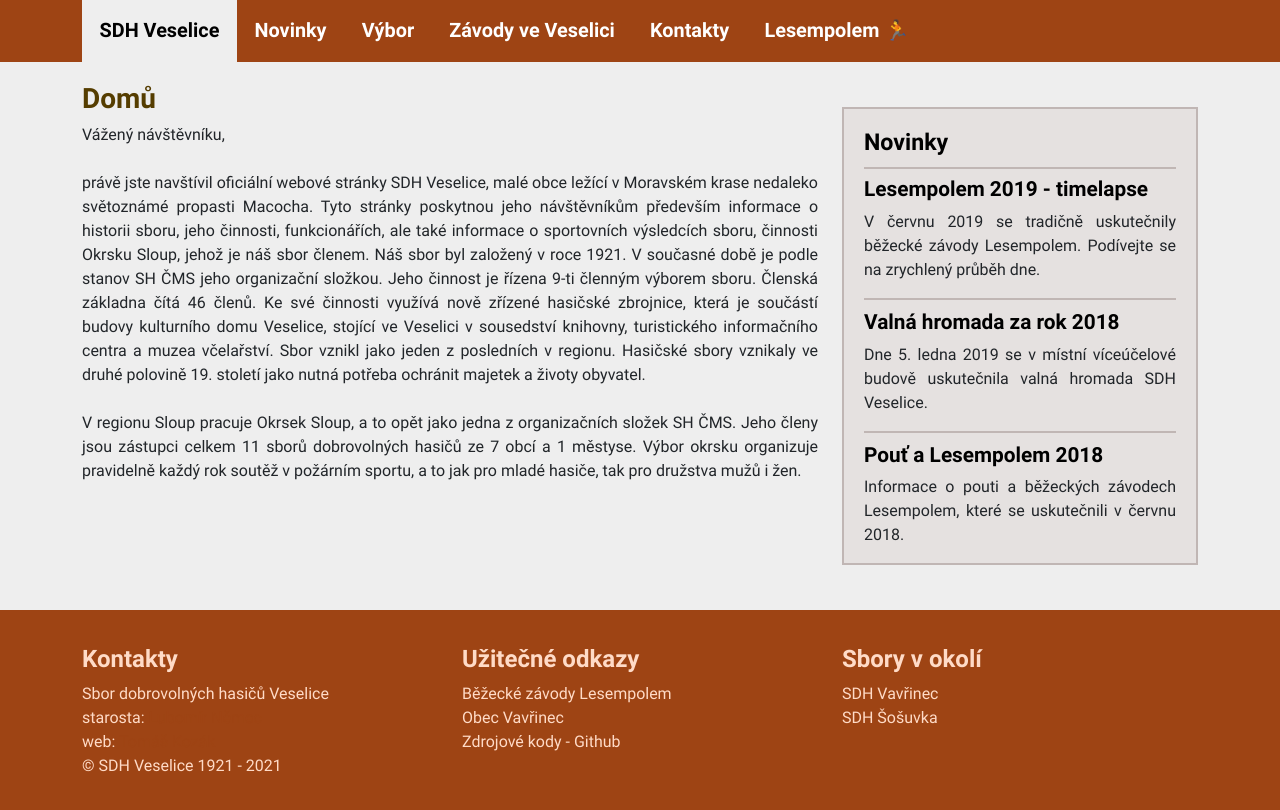
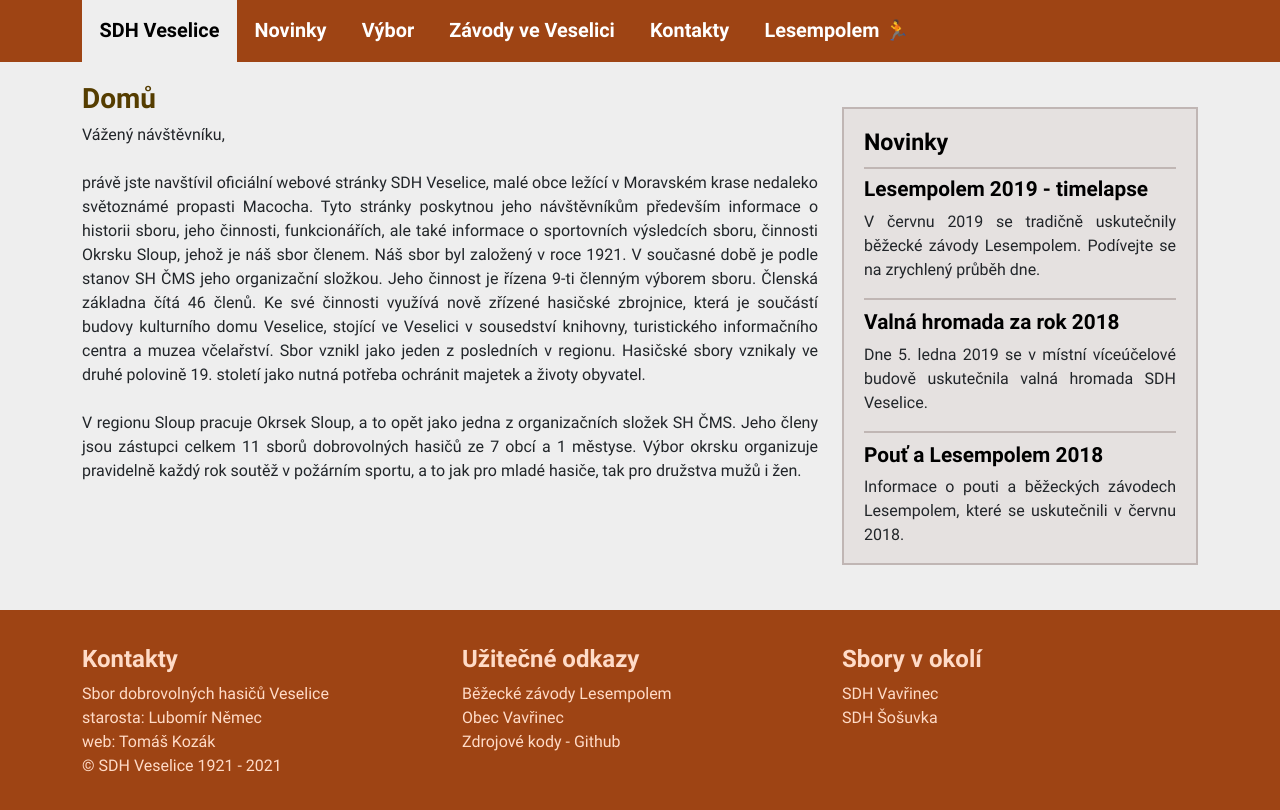
Before and after one commit to kotrzina/sdhveselice, a Next.js app: page / in a window 1280 px wide. Shown: the top 810 px of the page. Built offline with nearby package versions, Linux system fonts and the light colour scheme.

Commit message:
Fix footer links

```diff
--- a/components/Footer/footer.module.css
+++ b/components/Footer/footer.module.css
@@ -13,11 +13,11 @@
     list-style: none;
 }
 
-.footer ul li a {
+.footer a {
     color: #ffdbc7;
 }
 
-.footer ul li a:hover {
+.footer a:hover {
     color: #eee;
 }
 
```
